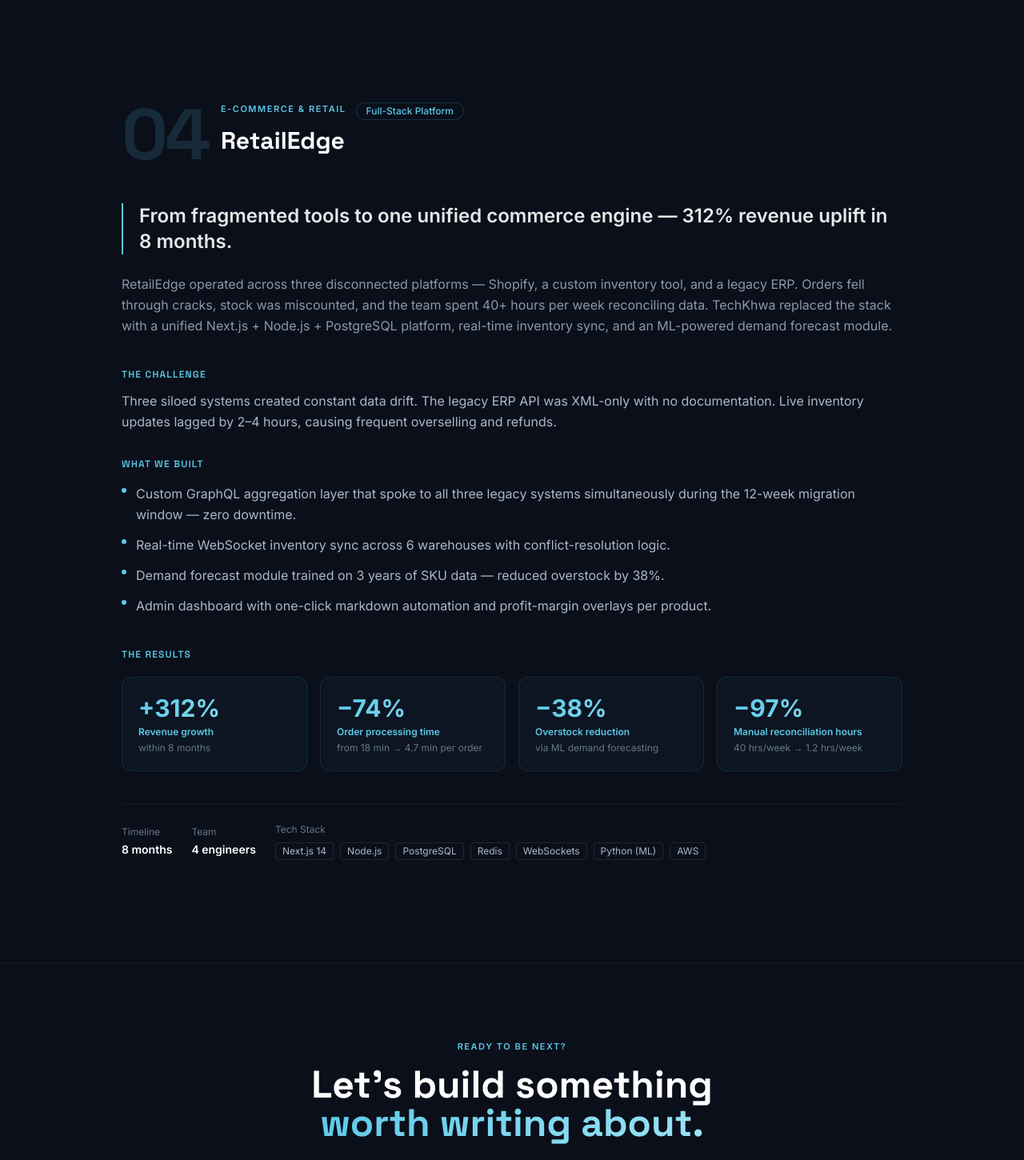
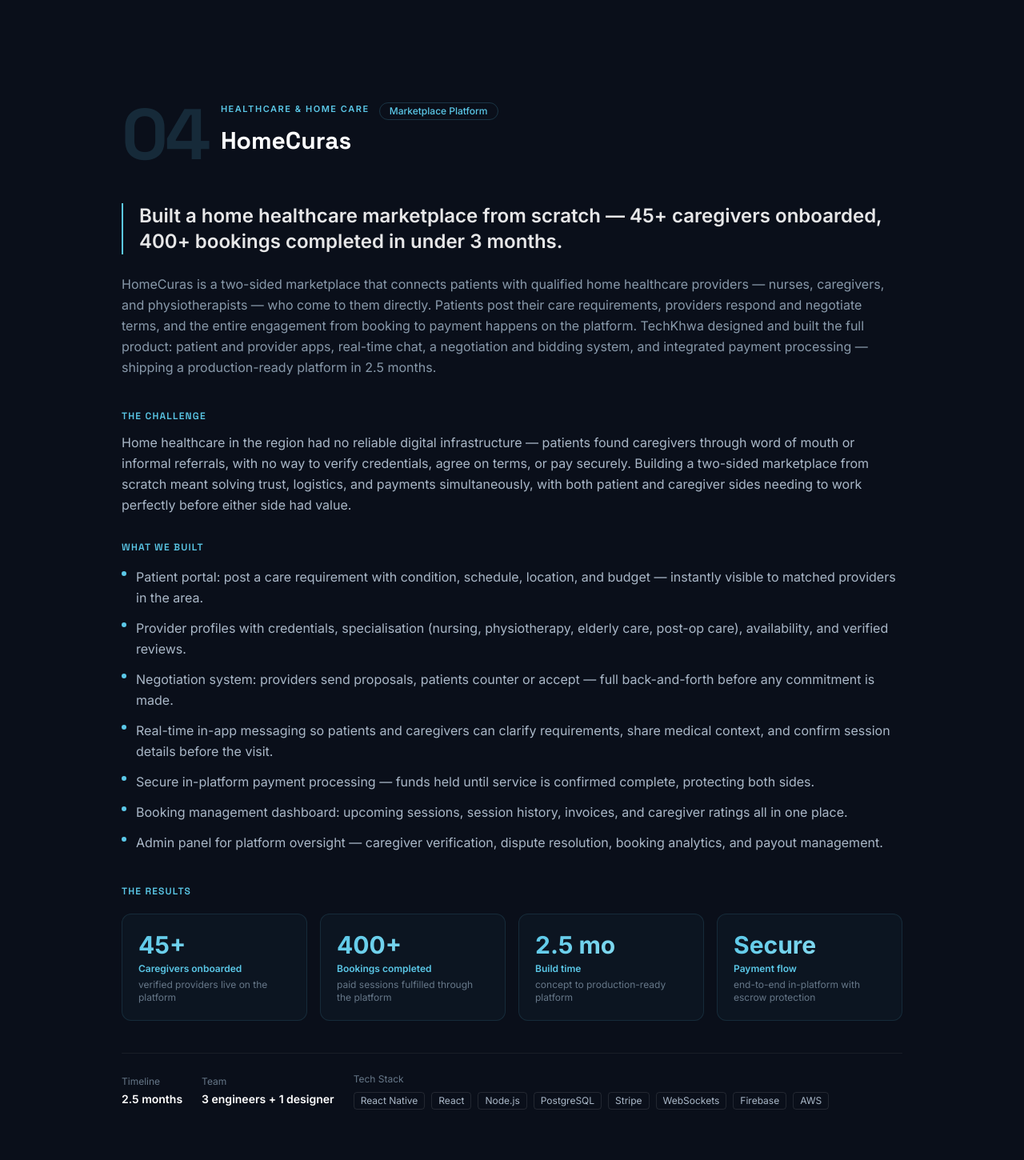
Before and after one commit to syedhasnainpk/techkhwasolutions, a React (Vite) app: page /case-studies in a window 1280 px wide. Shown: the part 4500-5950 px from the top of the page at 80% size. Built offline with nearby package versions, Linux system fonts and the light colour scheme.

Commit message:
Add HomeCuras case study — home healthcare marketplace

```diff
--- a/src/pages/CaseStudies.tsx
+++ b/src/pages/CaseStudies.tsx
@@ -91,6 +91,35 @@
   },
   {
     id: '04',
+    client: 'HomeCuras',
+    industry: 'Healthcare & Home Care',
+    tag: 'Marketplace Platform',
+    headline: 'Built a home healthcare marketplace from scratch — 45+ caregivers onboarded, 400+ bookings completed in under 3 months.',
+    summary:
+      'HomeCuras is a two-sided marketplace that connects patients with qualified home healthcare providers — nurses, caregivers, and physiotherapists — who come to them directly. Patients post their care requirements, providers respond and negotiate terms, and the entire engagement from booking to payment happens on the platform. TechKhwa designed and built the full product: patient and provider apps, real-time chat, a negotiation and bidding system, and integrated payment processing — shipping a production-ready platform in 2.5 months.',
+    challenge:
+      'Home healthcare in the region had no reliable digital infrastructure — patients found caregivers through word of mouth or informal referrals, with no way to verify credentials, agree on terms, or pay securely. Building a two-sided marketplace from scratch meant solving trust, logistics, and payments simultaneously, with both patient and caregiver sides needing to work perfectly before either side had value.',
+    solution: [
+      'Patient portal: post a care requirement with condition, schedule, location, and budget — instantly visible to matched providers in the area.',
+      'Provider profiles with credentials, specialisation (nursing, physiotherapy, elderly care, post-op care), availability, and verified reviews.',
+      'Negotiation system: providers send proposals, patients counter or accept — full back-and-forth before any commitment is made.',
+      'Real-time in-app messaging so patients and caregivers can clarify requirements, share medical context, and confirm session details before the visit.',
+      'Secure in-platform payment processing — funds held until service is confirmed complete, protecting both sides.',
+      'Booking management dashboard: upcoming sessions, session history, invoices, and caregiver ratings all in one place.',
+      'Admin panel for platform oversight — caregiver verification, dispute resolution, booking analytics, and payout management.',
+    ],
+    results: [
+      { label: 'Caregivers onboarded', value: '45+', period: 'verified providers live on the platform' },
+      { label: 'Bookings completed', value: '400+', period: 'paid sessions fulfilled through the platform' },
+      { label: 'Build time', value: '2.5 mo', period: 'concept to production-ready platform' },
+      { label: 'Payment flow', value: 'Secure', period: 'end-to-end in-platform with escrow protection' },
+    ],
+    stack: ['React Native', 'React', 'Node.js', 'PostgreSQL', 'Stripe', 'WebSockets', 'Firebase', 'AWS'],
+    duration: '2.5 months',
+    teamSize: '3 engineers + 1 designer',
+  },
+  {
+    id: '05',
     client: 'RetailEdge',
     industry: 'E-Commerce & Retail',
     tag: 'Full-Stack Platform',
```
